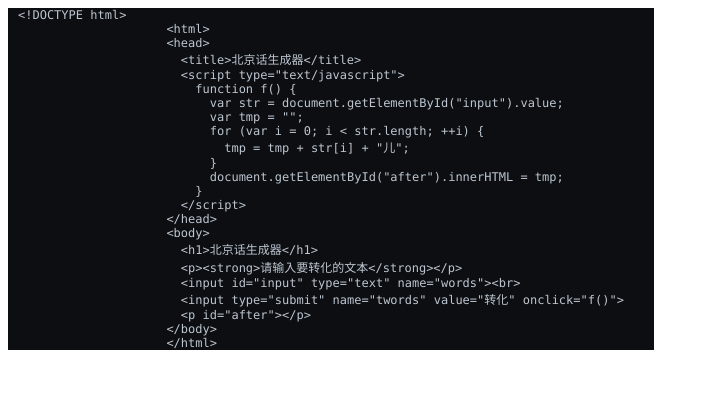
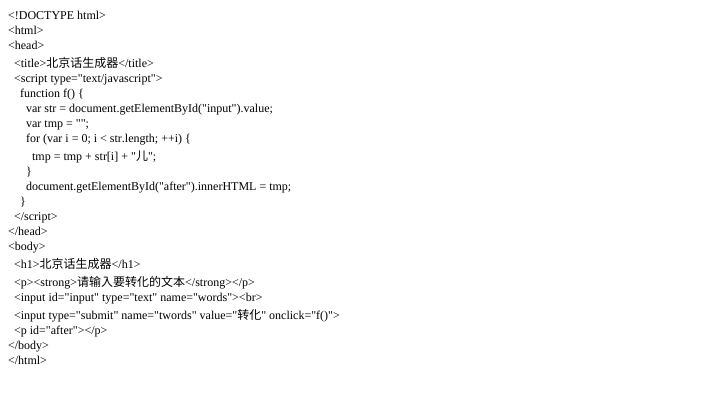
Before and after one commit to Jay-Jean/Jay-Jean.github.io, a plain HTML site: page index.html in a window 1280 px wide. Shown: the whole page, without its empty margins (0-709 px from the left). Drawn offline with Linux system fonts and the light colour scheme.

Commit message:
real bjh

```diff
--- a/index.html
+++ b/index.html
@@ -3,205 +3,38 @@
 <head>
   <meta http-equiv="Content-Type" content="text/html; charset=utf-8">
   <meta http-equiv="Content-Style-Type" content="text/css">
-  <title>\f1 \'b1\'b1\'be\'a9\'bb\'b0\'c9\'fa\'b3\'c9\'c6\'f7 \f0</title>
+  <title></title>
   <meta name="Generator" content="Cocoa HTML Writer">
   <meta name="CocoaVersion" content="1894.5">
   <style type="text/css">
-    p.p1 {margin: 0.0px 0.0px 0.0px 0.0px; line-height: 20.0px; font: 12.0px Menlo; color: #bdc6d0; -webkit-text-stroke: #bdc6d0}
-    p.p2 {margin: 0.0px 0.0px 0.0px 0.0px; text-align: right; line-height: 20.0px; font: 12.0px Menlo; color: #bdc6d0; -webkit-text-stroke: #bdc6d0; min-height: 14.0px}
+    p.p1 {margin: 0.0px 0.0px 0.0px 0.0px; font: 12.0px Times; color: #000000; -webkit-text-stroke: #000000}
     span.s1 {font-kerning: none}
-    span.s2 {font: 12.0px 'PingFang SC'; font-kerning: none}
-    table.t1 {background-color: #0c0e12; border-collapse: collapse}
-    td.td1 {width: 128.4px; padding: 0.0px 10.0px 0.0px 10.0px}
-    td.td2 {width: 128.4px; min-width: 50.0px; padding: 0.0px 10.0px 0.0px 10.0px}
-    td.td3 {width: 477.5px; padding: 0.0px 10.0px 0.0px 10.0px}
+    span.s2 {font: 12.0px 'Songti SC'; font-kerning: none}
   </style>
 </head>
 <body>
-<table cellspacing="0" cellpadding="0" class="t1">
-  <tbody>
-    <tr>
-      <td valign="top" class="td1">
 <p class="p1"><span class="s1">&lt;!DOCTYPE html&gt;</span></p>
-      </td>
-    </tr>
-    <tr>
-      <td valign="top" class="td2">
-        <p class="p2"><span class="s1"></span><br></p>
-      </td>
-      <td valign="top" class="td3">
 <p class="p1"><span class="s1">&lt;html&gt;</span></p>
-      </td>
-    </tr>
-    <tr>
-      <td valign="top" class="td2">
-        <p class="p2"><span class="s1"></span><br></p>
-      </td>
-      <td valign="top" class="td3">
 <p class="p1"><span class="s1">&lt;head&gt;</span></p>
-      </td>
-    </tr>
-    <tr>
-      <td valign="top" class="td2">
-        <p class="p2"><span class="s1"></span><br></p>
-      </td>
-      <td valign="top" class="td3">
 <p class="p1"><span class="s1"><span class="Apple-converted-space">  </span>&lt;title&gt;</span><span class="s2">北京话生成器</span><span class="s1">&lt;/title&gt;</span></p>
-      </td>
-    </tr>
-    <tr>
-      <td valign="top" class="td2">
-        <p class="p2"><span class="s1"></span><br></p>
-      </td>
-      <td valign="top" class="td3">
 <p class="p1"><span class="s1"><span class="Apple-converted-space">  </span>&lt;script type="text/javascript"&gt;</span></p>
-      </td>
-    </tr>
-    <tr>
-      <td valign="top" class="td2">
-        <p class="p2"><span class="s1"></span><br></p>
-      </td>
-      <td valign="top" class="td3">
 <p class="p1"><span class="s1"><span class="Apple-converted-space">    </span>function f() {</span></p>
-      </td>
-    </tr>
-    <tr>
-      <td valign="top" class="td2">
-        <p class="p2"><span class="s1"></span><br></p>
-      </td>
-      <td valign="top" class="td3">
 <p class="p1"><span class="s1"><span class="Apple-converted-space">      </span>var str = document.getElementById("input").value;</span></p>
-      </td>
-    </tr>
-    <tr>
-      <td valign="top" class="td2">
-        <p class="p2"><span class="s1"></span><br></p>
-      </td>
-      <td valign="top" class="td3">
 <p class="p1"><span class="s1"><span class="Apple-converted-space">      </span>var tmp = "";</span></p>
-      </td>
-    </tr>
-    <tr>
-      <td valign="top" class="td2">
-        <p class="p2"><span class="s1"></span><br></p>
-      </td>
-      <td valign="top" class="td3">
 <p class="p1"><span class="s1"><span class="Apple-converted-space">      </span>for (var i = 0; i &lt; str.length; ++i) {</span></p>
-      </td>
-    </tr>
-    <tr>
-      <td valign="top" class="td2">
-        <p class="p2"><span class="s1"></span><br></p>
-      </td>
-      <td valign="top" class="td3">
 <p class="p1"><span class="s1"><span class="Apple-converted-space">        </span>tmp = tmp + str[i] + "</span><span class="s2">儿</span><span class="s1">";</span></p>
-      </td>
-    </tr>
-    <tr>
-      <td valign="top" class="td2">
-        <p class="p2"><span class="s1"></span><br></p>
-      </td>
-      <td valign="top" class="td3">
 <p class="p1"><span class="s1"><span class="Apple-converted-space">      </span>}</span></p>
-      </td>
-    </tr>
-    <tr>
-      <td valign="top" class="td2">
-        <p class="p2"><span class="s1"></span><br></p>
-      </td>
-      <td valign="top" class="td3">
 <p class="p1"><span class="s1"><span class="Apple-converted-space">      </span>document.getElementById("after").innerHTML = tmp;</span></p>
-      </td>
-    </tr>
-    <tr>
-      <td valign="top" class="td2">
-        <p class="p2"><span class="s1"></span><br></p>
-      </td>
-      <td valign="top" class="td3">
 <p class="p1"><span class="s1"><span class="Apple-converted-space">    </span>}</span></p>
-      </td>
-    </tr>
-    <tr>
-      <td valign="top" class="td2">
-        <p class="p2"><span class="s1"></span><br></p>
-      </td>
-      <td valign="top" class="td3">
 <p class="p1"><span class="s1"><span class="Apple-converted-space">  </span>&lt;/script&gt;</span></p>
-      </td>
-    </tr>
-    <tr>
-      <td valign="top" class="td2">
-        <p class="p2"><span class="s1"></span><br></p>
-      </td>
-      <td valign="top" class="td3">
 <p class="p1"><span class="s1">&lt;/head&gt;</span></p>
-      </td>
-    </tr>
-    <tr>
-      <td valign="top" class="td2">
-        <p class="p2"><span class="s1"></span><br></p>
-      </td>
-      <td valign="top" class="td3">
 <p class="p1"><span class="s1">&lt;body&gt;</span></p>
-      </td>
-    </tr>
-    <tr>
-      <td valign="top" class="td2">
-        <p class="p2"><span class="s1"></span><br></p>
-      </td>
-      <td valign="top" class="td3">
 <p class="p1"><span class="s1"><span class="Apple-converted-space">  </span>&lt;h1&gt;</span><span class="s2">北京话生成器</span><span class="s1">&lt;/h1&gt;</span></p>
-      </td>
-    </tr>
-    <tr>
-      <td valign="top" class="td2">
-        <p class="p2"><span class="s1"></span><br></p>
-      </td>
-      <td valign="top" class="td3">
 <p class="p1"><span class="s1"><span class="Apple-converted-space">  </span>&lt;p&gt;&lt;strong&gt;</span><span class="s2">请输入要转化的文本</span><span class="s1">&lt;/strong&gt;&lt;/p&gt;</span></p>
-      </td>
-    </tr>
-    <tr>
-      <td valign="top" class="td2">
-        <p class="p2"><span class="s1"></span><br></p>
-      </td>
-      <td valign="top" class="td3">
 <p class="p1"><span class="s1"><span class="Apple-converted-space">  </span>&lt;input id="input" type="text" name="words"&gt;&lt;br&gt;</span></p>
-      </td>
-    </tr>
-    <tr>
-      <td valign="top" class="td2">
-        <p class="p2"><span class="s1"></span><br></p>
-      </td>
-      <td valign="top" class="td3">
 <p class="p1"><span class="s1"><span class="Apple-converted-space">  </span>&lt;input type="submit" name="twords" value="</span><span class="s2">转化</span><span class="s1">" onclick="f()"&gt;</span></p>
-      </td>
-    </tr>
-    <tr>
-      <td valign="top" class="td2">
-        <p class="p2"><span class="s1"></span><br></p>
-      </td>
-      <td valign="top" class="td3">
 <p class="p1"><span class="s1"><span class="Apple-converted-space">  </span>&lt;p id="after"&gt;&lt;/p&gt;</span></p>
-      </td>
-    </tr>
-    <tr>
-      <td valign="top" class="td2">
-        <p class="p2"><span class="s1"></span><br></p>
-      </td>
-      <td valign="top" class="td3">
 <p class="p1"><span class="s1">&lt;/body&gt;</span></p>
-      </td>
-    </tr>
-    <tr>
-      <td valign="top" class="td2">
-        <p class="p2"><span class="s1"></span><br></p>
-      </td>
-      <td valign="top" class="td3">
-        <p class="p1"><span class="s1">&lt;/html&gt;</span></p>
-      </td>
-    </tr>
-  </tbody>
-</table>
+<p class="p1"><span class="s1">&lt;/html&gt;<span class="Apple-converted-space"> </span></span></p>
 </body>
 </html>
```
Also changed, not shown: ._index.html. Lines whose indentation alone changed are shown as unchanged.
